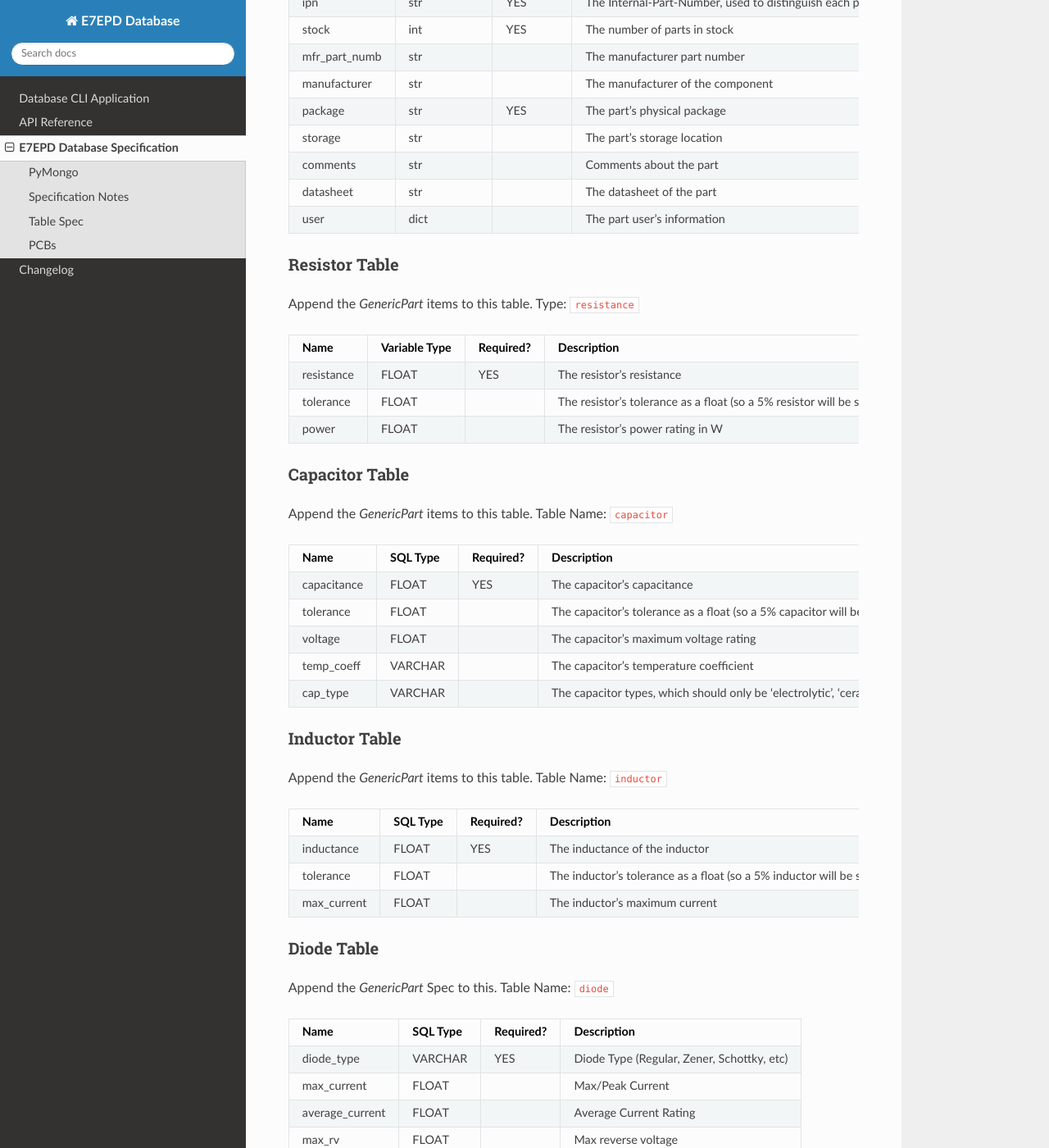
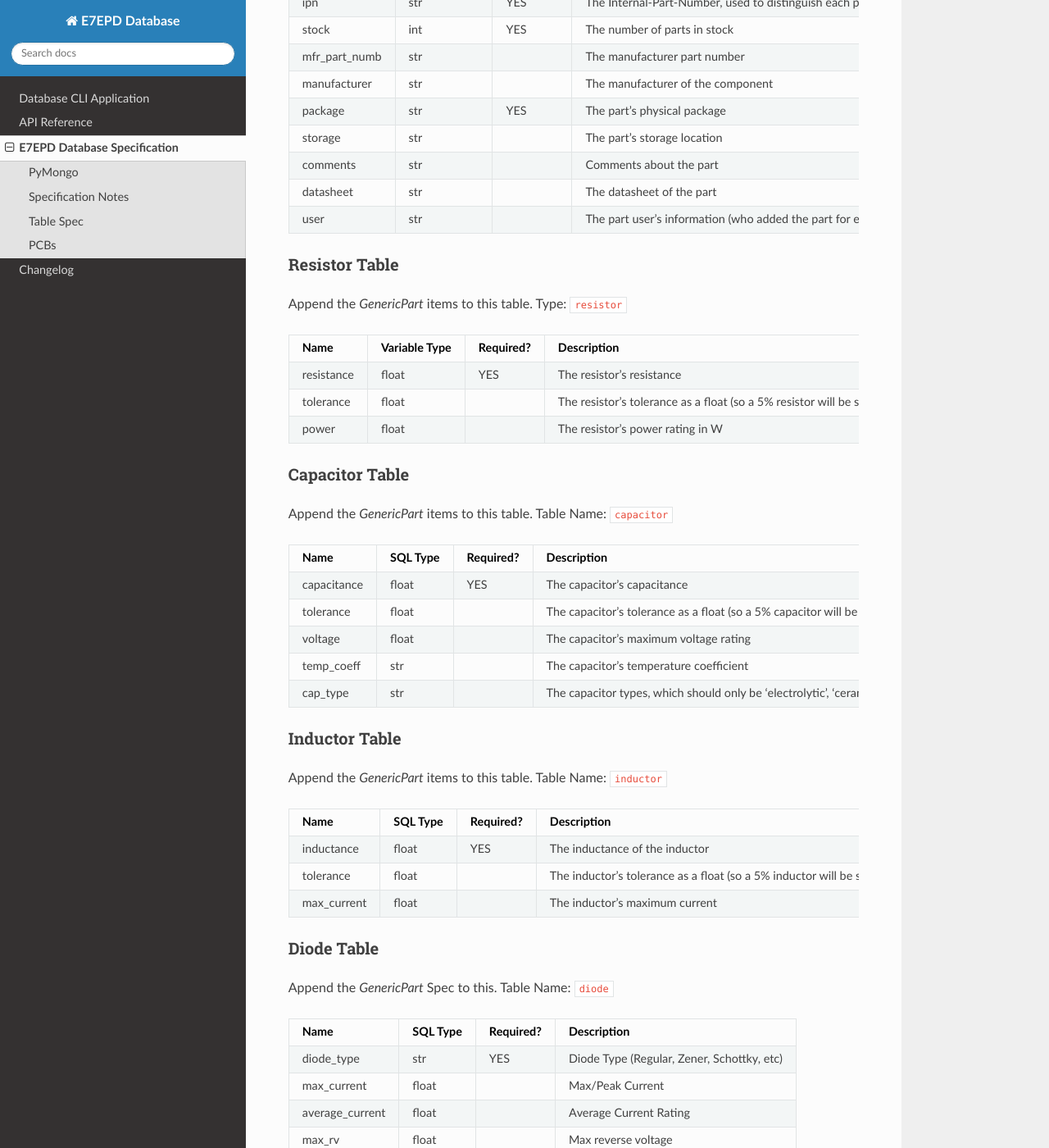
Before and after one commit to Electro707/ee-parts-database, a Sphinx documentation site: the page built from docs/database_spec.rst, in a window 1280 px wide and 1400 px high, scrolled down 1203 px. Shown: the whole window at 82% size. Built offline with Sphinx 7.4.7 and the Read the Docs theme 2.0.0, drawn with Linux system fonts in a browser that asks for light colours; some of the changed text lies outside the part shown.

```diff
--- a/docs/api_reference.rst
+++ b/docs/api_reference.rst
@@ -23,7 +23,8 @@
 Autofill Helpers
 ++++++++++++++++++++++++
 
-This wrapper module also comes with some autofill helpers. All are in the dictionary ``autofill_helpers_list``.
+This wrapper module also comes with some autofill helpers.
+All are in the dictionary ``autofill_helpers_list`` in ``e707pd_spec.py``
 Here are the current autofill helpers available:
 
 * ``ic_manufacturers``: IC manufacturers like TI and Cypress
--- a/docs/changelog.rst
+++ b/docs/changelog.rst
@@ -94,6 +94,7 @@
 * v0.7.0 (beta):
     * Migration to MongoDb as the database backend instead of SQL-like DB
     * Added migration tool from SQL
+    * All string searches are regex-ed in order to help with a looser search critea
 
 
 CLI
--- a/docs/database_spec.rst
+++ b/docs/database_spec.rst
@@ -29,8 +29,8 @@
 Components
 ^^^^^^^^^^^^^^^^^^^^^^^^^^^^^^^^^^^^^^^^
 
-All components, when specified, will be based of the `_BasePartItems` spec that contains common keys.
-Note that the `_BasePartItems` spec doesn't exist by itself but is used in this document as keys that every
+All components, when specified, will be based of the `BasePartItems` spec that contains common keys.
+Note that the `BasePartItems` spec doesn't exist by itself but is used in this document as keys that every
 other part should have
 
 All components will have an extra key: `type`. This allows to quickly determine what part type is per document,
@@ -52,20 +52,20 @@
 storage       str                                   The part's storage location
 comments      str                                   Comments about the part
 datasheet     str                                   The datasheet of the part
-user          dict                                  The part user's information
+user          str                                   The part user's information (who added the part for example)
 ============= ========================= =========== =======================================================
 
 Resistor Table
 ^^^^^^^^^^^^^^^^^^^^^^^^^^^^^^^^^^^^^^^^
 Append the *GenericPart* items to this table.
-Type: ``resistance``
+Type: ``resistor``
 
 ============= ========================= =========== =======================================================
 Name          Variable Type             Required?   Description
 ============= ========================= =========== =======================================================
-resistance    FLOAT                     YES         The resistor's resistance
-tolerance     FLOAT                                 The resistor's tolerance as a float (so a 5% resistor will be stored as 5)
-power         FLOAT                                 The resistor's power rating in W
+resistance    float                     YES         The resistor's resistance
+tolerance     float                                 The resistor's tolerance as a float (so a 5% resistor will be stored as 5)
+power         float                                 The resistor's power rating in W
 ============= ========================= =========== =======================================================
 
 Capacitor Table
@@ -76,11 +76,11 @@
 ============= ========================= =========== =======================================================
 Name          SQL Type                  Required?   Description
 ============= ========================= =========== =======================================================
-capacitance   FLOAT                     YES         The capacitor's capacitance
-tolerance     FLOAT                                 The capacitor's tolerance as a float (so a 5% capacitor will be stored as 5)
-voltage       FLOAT                                 The capacitor's maximum voltage rating
-temp_coeff    VARCHAR                               The capacitor's temperature coefficient
-cap_type      VARCHAR                               The capacitor types, which should only be 'electrolytic', 'ceramic', 'tantalum', 'film'. If a type is not listed, you can enter a custom type, just make sure that it's consistent for different parts (also create an Issue on the Github page so we can all have it :)
+capacitance   float                     YES         The capacitor's capacitance
+tolerance     float                                 The capacitor's tolerance as a float (so a 5% capacitor will be stored as 5)
+voltage       float                                 The capacitor's maximum voltage rating
+temp_coeff    str                                   The capacitor's temperature coefficient
+cap_type      str                                   The capacitor types, which should only be 'electrolytic', 'ceramic', 'tantalum', 'film'. If a type is not listed, you can enter a custom type, just make sure that it's consistent for different parts (also create an Issue on the Github page so we can all have it :)
 ============= ========================= =========== =======================================================
 
 Inductor Table
@@ -91,9 +91,9 @@
 ============= ========================= =========== =======================================================
 Name          SQL Type                  Required?   Description
 ============= ========================= =========== =======================================================
-inductance    FLOAT                     YES         The inductance of the inductor
-tolerance     FLOAT                                 The inductor's tolerance as a float (so a 5% inductor will be stored as 5)
-max_current   FLOAT                                 The inductor's maximum current
+inductance    float                     YES         The inductance of the inductor
+tolerance     float                                 The inductor's tolerance as a float (so a 5% inductor will be stored as 5)
+max_current   float                                 The inductor's maximum current
 ============= ========================= =========== =======================================================
 
 Diode Table
@@ -104,10 +104,10 @@
 ================= ========================= =========== =======================================================
 Name              SQL Type                  Required?   Description
 ================= ========================= =========== =======================================================
-diode_type        VARCHAR                   YES         Diode Type (Regular, Zener, Schottky, etc)
-max_current       FLOAT                                 Max/Peak Current
-average_current   FLOAT                                 Average Current Rating
-max_rv            FLOAT                                 Max reverse voltage
+diode_type        str                       YES         Diode Type (Regular, Zener, Schottky, etc)
+max_current       float                                 Max/Peak Current
+average_current   float                                 Average Current Rating
+max_rv            float                                 Max reverse voltage
 ================= ========================= =========== =======================================================
 
 IC Table
@@ -118,7 +118,7 @@
 ============= ========================= =========== =======================================================
 Name          SQL Type                  Required?   Description
 ============= ========================= =========== =======================================================
-ic_type       VARCHAR                   YES         The IC type, for example microcontroller, ADC, comparator, etc.
+ic_type       str                       YES         The IC type, for example microcontroller, ADC, comparator, etc.
 ============= ========================= =========== =======================================================
 
 Crystal Table
@@ -129,10 +129,10 @@
 =============== =========================== =========== =======================================================
 Name            SQL Type                    Required?   Description
 =============== =========================== =========== =======================================================
-frequency       FLOAT                       YES         The frequency of the crystal
-load_c          FLOAT                                   The load capacitance (in pF) of the crystal
-esr             FLOAT                                   The ECR (in Ohms) of the crystal
-stability_ppm   FLOAT                                   The stability (in ppm) of the crystal
+frequency       float                       YES         The frequency of the crystal
+load_c          float                                   The load capacitance (in pF) of the crystal
+esr             float                                   The ECR (in Ohms) of the crystal
+stability_ppm   float                                   The stability (in ppm) of the crystal
 =============== =========================== =========== =======================================================
 
 FET Spec
@@ -143,12 +143,12 @@
 =============== =========================== =========== =======================================================
 Name            SQL Type                    Required?   Description
 =============== =========================== =========== =======================================================
-fet_type        VARCHAR                     YES         The MOSFET type (N-Channel or P-Channel)
-vds             FLOAT                                   The max Drain-Source voltage of the FET
-vgs             FLOAT                                   The max Gate-Source voltage of the FET
-vgs_th          FLOAT                                   The Gate-Source threshold voltage of the FET
-i_d             FLOAT                                   The max continuous drain current of the FET
-i_d_pulse       FLOAT                                   The max pulsed/peak drain current of the FET
+fet_type        str                         YES         The MOSFET type (N-Channel or P-Channel)
+vds             float                                   The max Drain-Source voltage of the FET
+vgs             float                                   The max Gate-Source voltage of the FET
+vgs_th          float                                   The Gate-Source threshold voltage of the FET
+i_d             float                                   The max continuous drain current of the FET
+i_d_pulse       float                                   The max pulsed/peak drain current of the FET
 =============== =========================== =========== =======================================================
 
 BJT Table
@@ -159,12 +159,12 @@
 =============== =========================== =========== =======================================================
 Name            SQL Type                    Required?   Description
 =============== =========================== =========== =======================================================
-bjt_type        VARCHAR                     YES         The BJT type (NPN or PNP)
-vcbo            FLOAT                                   The max Collector-Base voltage of the BJT
-vceo            FLOAT                                   The max Collector-Emitter voltage of the BJT
-vebo            FLOAT                                   The max Emitter-Base voltage of the BJT
-i_c             FLOAT                                   The max continuous collector current of the BJT
-i_c_peak        FLOAT                                   The max pulsed/peak collector current of the BJT
+bjt_type        str                         YES         The BJT type (NPN or PNP)
+vcbo            float                                   The max Collector-Base voltage of the BJT
+vceo            float                                   The max Collector-Emitter voltage of the BJT
+vebo            float                                   The max Emitter-Base voltage of the BJT
+i_c             float                                   The max continuous collector current of the BJT
+i_c_peak        float                                   The max pulsed/peak collector current of the BJT
 =============== =========================== =========== =======================================================
 
 Connector Table
@@ -175,7 +175,7 @@
 ============= ========================= =========== =======================================================
 Name          SQL Type                  Required?   Description
 ============= ========================= =========== =======================================================
-conn_type     VARCHAR                   YES         The connector type (Banana, Rect. Header, Test point, etc)
+conn_type     str                       YES         The connector type (Banana, Rect. Header, Test point, etc)
 ============= ========================= =========== =======================================================
 
 LED Table
@@ -186,9 +186,9 @@
 ============= ========================= =========== =======================================================
 Name          SQL Type                  Required?   Description
 ============= ========================= =========== =======================================================
-led_type      VARCHAR                   YES         The LED's color (Red, Blue, RGB, etc)
-vf            FLOAT                                 The LED's forward voltage
-max_i         FLOAT                                 The LED's maximum forward current
+led_type      str                       YES         The LED's color (Red, Blue, RGB, etc)
+vf            float                                 The LED's forward voltage
+max_i         float                                 The LED's maximum forward current
 ============= ========================= =========== =======================================================
 
 Fuse Table
@@ -199,11 +199,11 @@
 ============= ========================= =========== =======================================================
 Name          SQL Type                  Required?   Description
 ============= ========================= =========== =======================================================
-fuse_type     VARCHAR                   YES         The fuse type (Glass, PTC, etc)
-max_v         FLOAT                                 The fuse's max voltage
-max_i         FLOAT                                 The fuse's absolute maximum current
-trip_i        FLOAT                                 The fuse's trip current
-hold_i        FLOAT                                 The fuse's hold current
+fuse_type     str                       YES         The fuse type (Glass, PTC, etc)
+max_v         float                                 The fuse's max voltage
+max_i         float                                 The fuse's absolute maximum current
+trip_i        float                                 The fuse's trip current
+hold_i        float                                 The fuse's hold current
 ============= ========================= =========== =======================================================
 
 Button/Switch Table
@@ -214,10 +214,10 @@
 ============= ========================= =========== =======================================================
 Name          SQL Type                  Required?   Description
 ============= ========================= =========== =======================================================
-bt_type       VARCHAR                   YES         The button/switch type (Tactile, Rocker, etc)
-circuit_t     VARCHAR                               The button/switch's configuration (SPDT, SPST-NO, etc)
-max_v         FLOAT                                 The button/switch's max voltage
-max_i         FLOAT                                 The button/switch's absolute maximum current
+bt_type       str                       YES         The button/switch type (Tactile, Rocker, etc)
+circuit_t     str                                   The button/switch's configuration (SPDT, SPST-NO, etc)
+max_v         float                                 The button/switch's max voltage
+max_i         float                                 The button/switch's absolute maximum current
 ============= ========================= =========== =======================================================
 
 Misc Table
```
Also changed, not shown: docs/cli.rst (+6 -14 lines), 3 other files.
